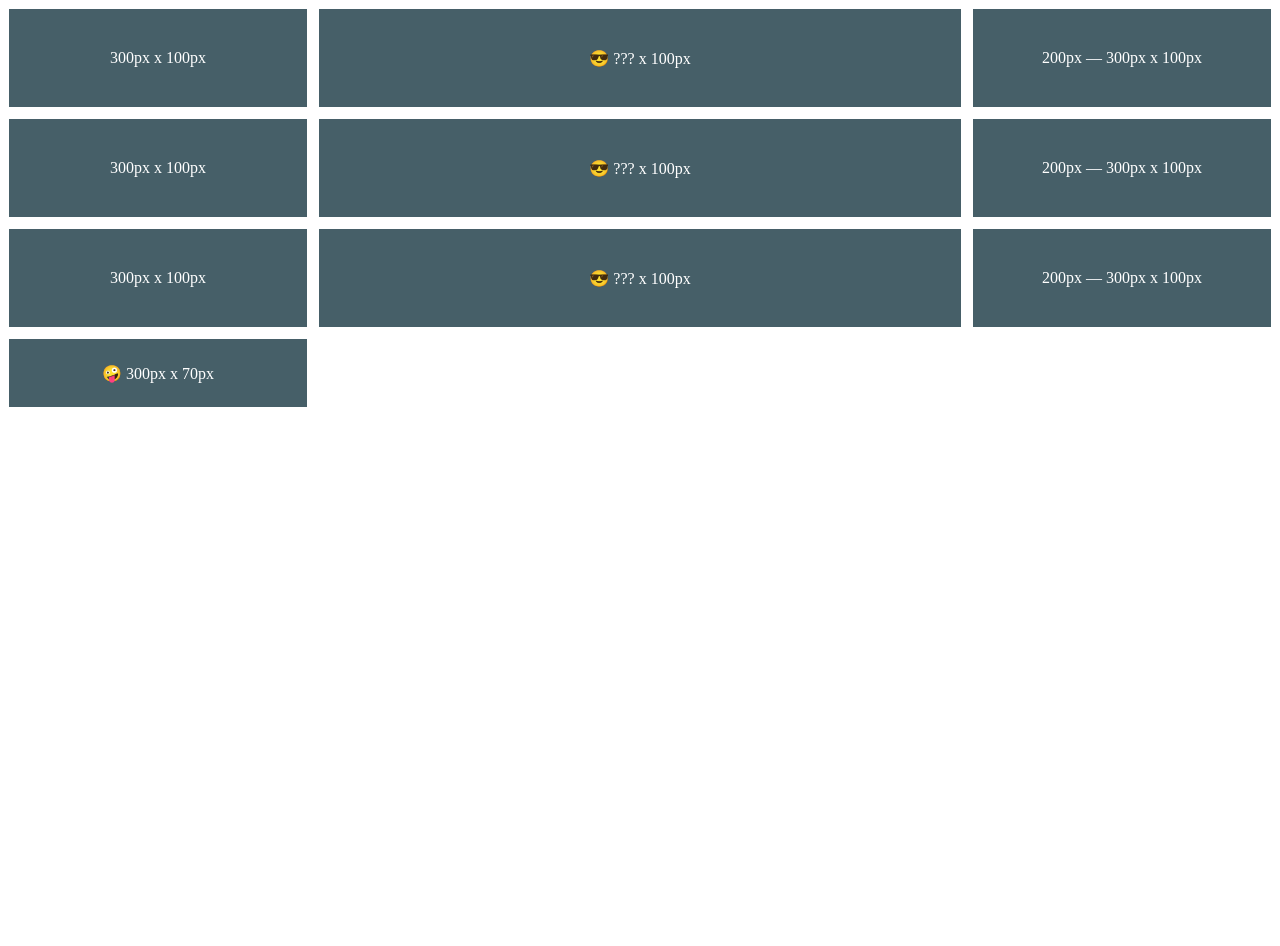
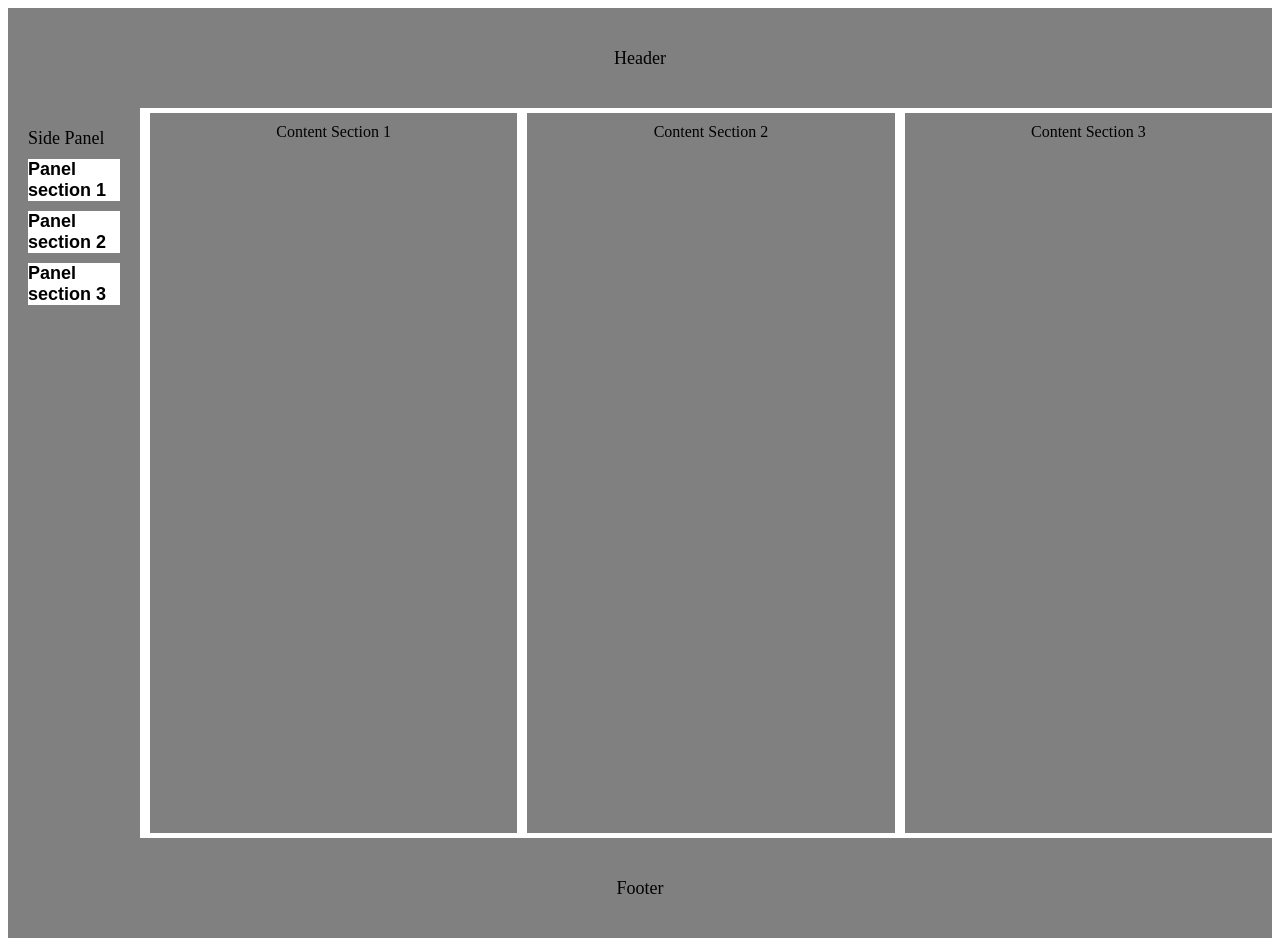
Before and after one commit to Fantom469/CSS, a plain HTML site: page index.html in a window 1280 px wide. Before the commit the page ends 800 px from the top, so only its background shows below. Drawn offline with Linux system fonts and the light colour scheme.

Commit message:
grid+flex

```diff
--- a/index.html
+++ b/index.html
@@ -4,45 +4,91 @@
 <head>
     <meta charset="UTF-8">
     <meta name="viewport" content="width=device-width, initial-scale=1.0">
+    <title>Grid Layout</title>
     <style>
-         .container {
-            display: grid;
-            grid-template-columns: 300px auto minmax(200px, 300px);
-            grid-template-rows: repeat(3, 100px);
-            grid-auto-rows: 70px;
-            gap: 10px
-         }
+       .header, .footer
+       {
+           background-color: gray;
+           height: 80px;
+           display: flex;
+           justify-content: center;
+           align-items: center;
+           font-size: 18px;
+           font-family:'Times New Roman', Times, serif;
+           padding: 10px;
 
 
-         .item {
-            display: flex;
-            color: white;
-            background-color: #465f68;
-            border: 1px white solid;
-            justify-content: center;
-            align-items: center;
+       }
+
+       .aside
+       {
+         display: flex;
+         flex-direction: column;
+         gap: 10px;
+         background-color: gray;
+        font-size: 18px;
+        padding: 20px;
+       }
+
+       .item
+       {
+         font-size: 16;
+         font-family: Arial, Helvetica, sans-serif;
+         font-weight:600;
+         background-color: white;
+       }
+
+       .main
+       {
+        display: grid;
+        grid-template-columns: repeat(3, 1fr);
+        grid-template-rows: 1fr;
+        gap: 10px;
+        width: 200vh;
+        margin-top: 5px;
+       }
+
+       .section
+       {
+         background-color: gray;
+         height: 700px;
+         margin-bottom: 5px;
+         text-align: center;
+         padding: 10px;
+
+       }
+
+       .main_section{
+           display: flex;
+           flex-direction: row;
+           gap: 10px;
+       }
+
+       @media (max-width: 700px) {
+         .main
+         {
+            grid-template-columns: 1fr;
          }
-
-
+       }
 
     </style>
-    <title>Grid Layout</title>
 </head>
 
 <body>
-    <div class="container">
-        <div class="item">300px x 100px</div>
-        <div class="item">😎 ??? x 100px</div>
-        <div class="item">200px — 300px x 100px</div>
-        <div class="item">300px x 100px</div>
-        <div class="item">😎 ??? x 100px</div>
-        <div class="item">200px — 300px x 100px</div>
-        <div class="item">300px x 100px</div>
-        <div class="item">😎 ??? x 100px</div>
-        <div class="item">200px — 300px x 100px</div>
-
-        <div class="item">🤪 300px x 70px</div>
+    <div class="header">Header</div>
+    <div class="main_section">
+    <div class="aside">Side Panel
+        <div class="item">Panel section 1</div>
+        <div class="item">Panel section 2</div>
+        <div class="item">Panel section 3</div>
     </div>
+    <div class="main">
+        <div class="section">Content Section 1</div>
+        <div class="section">Content Section 2</div>
+        <div class="section">Content Section 3</div>
+    </div>
+    </div>
+    <div class="footer">Footer</div>
 </body>
 
 </html>
```
